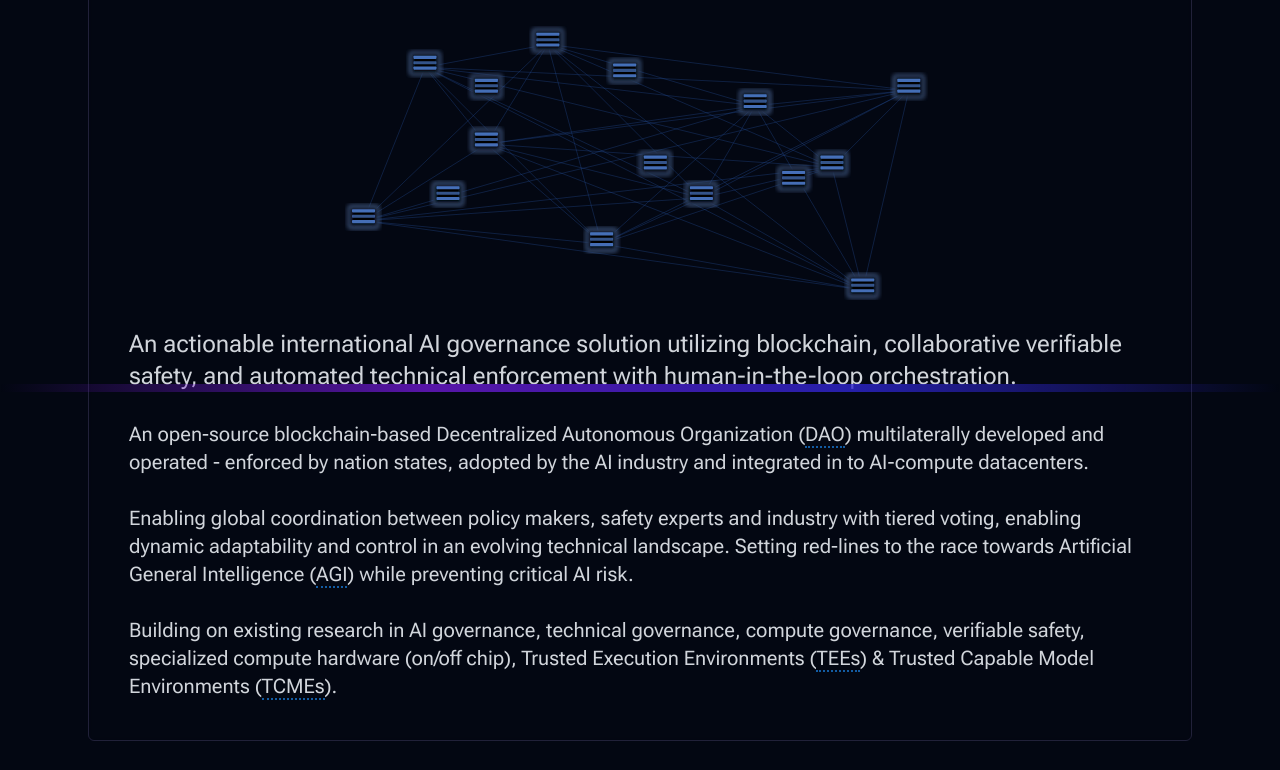
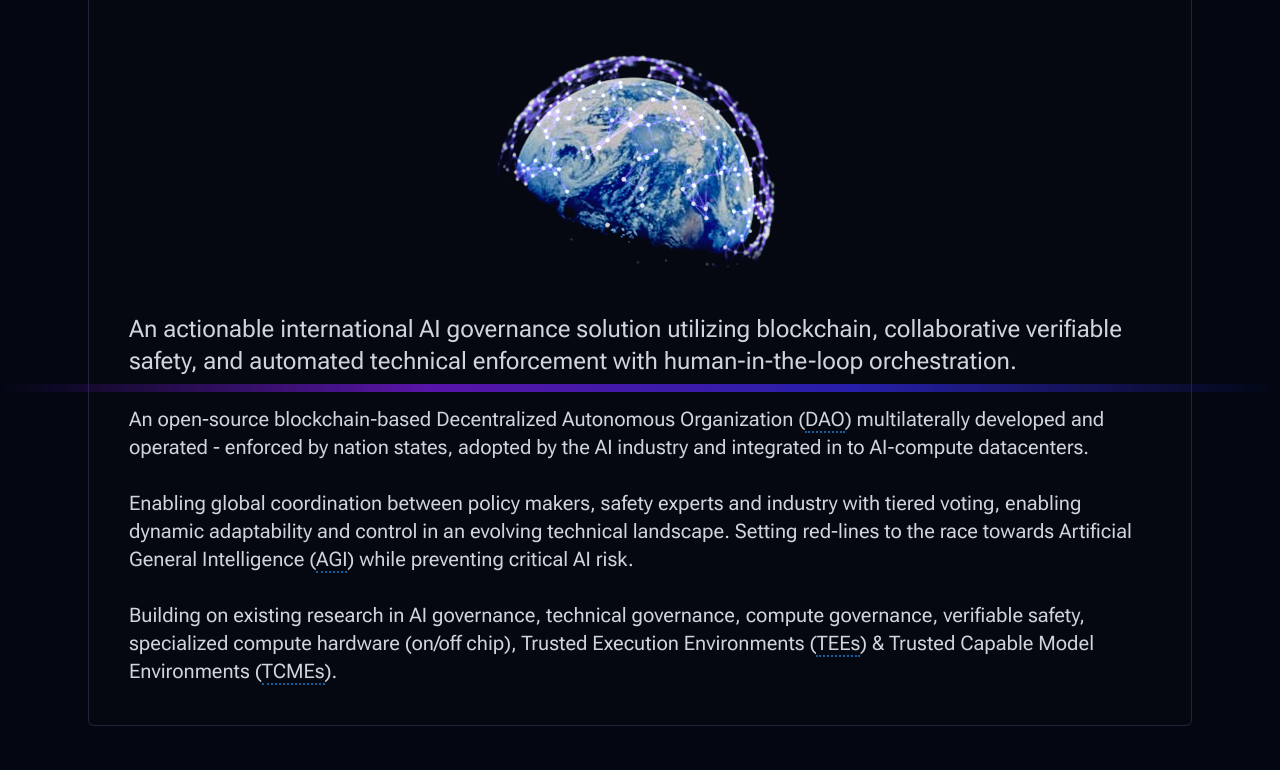
Before and after one commit to recursifist/FrameworkZeroDoc, a plain HTML site: page index.html in a window 1280 px wide. Shown: the part 408-1178 px from the top of the page. Drawn offline with nearby package versions, Linux system fonts and the light colour scheme; a web font is replaced by a local one.

Commit message:
Landing image update

```diff
--- a/index.html
+++ b/index.html
@@ -160,9 +160,7 @@
     }
 
     .intro-card {
-      background: #0e0e1133;
-      background-color: transparent !important;
-      backdrop-filter: blur(2px);
+      background: #0e0e1144 !important;
       position: relative;
       overflow: hidden;
     }
@@ -334,8 +332,8 @@
             <div class="text-3xl font-bold">Providing the tools and infrastructure </div>
             <div class="text-2xl font-bold">to <i>actualize</i> a global AI safety standard</div>
           </div>
-          <div class=" flex w-full place-content-center py-3">
-              <img src="datacenters.svg" class="max-w-3xl" />
+          <div class="flex w-full place-content-center py-3">
+              <img src="landing.jpg" class="max-w-3xl mix-blend-screen" />
             </div>
             <p class="text-gray-300">
               <span class="text-2xl">
```
Also changed, not shown: landing.jpg (added).
